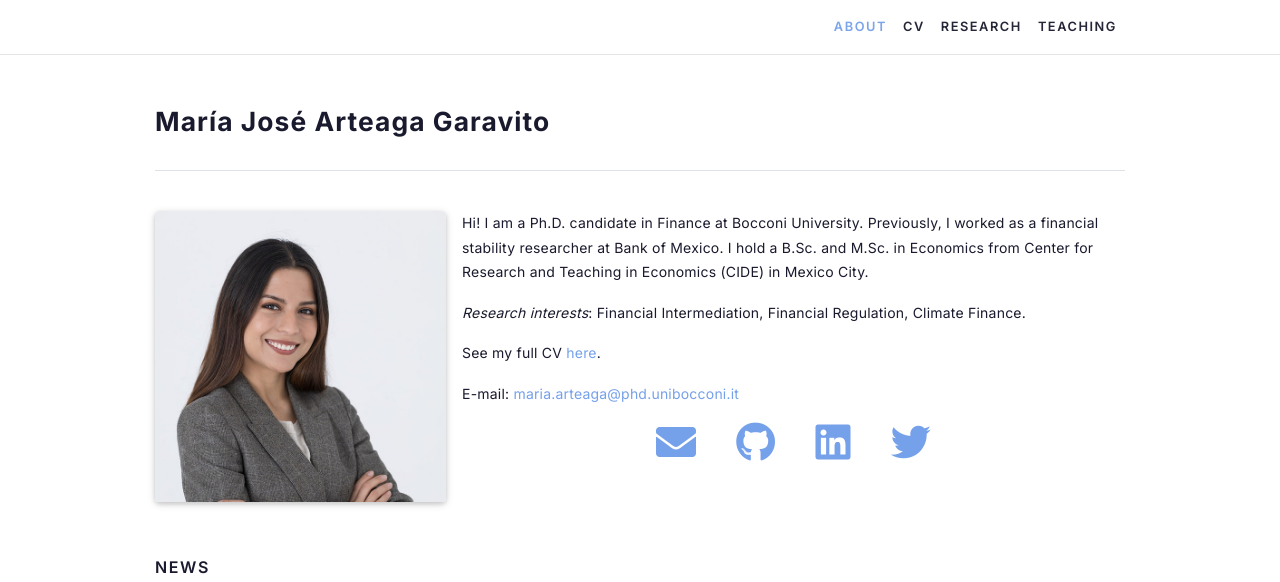
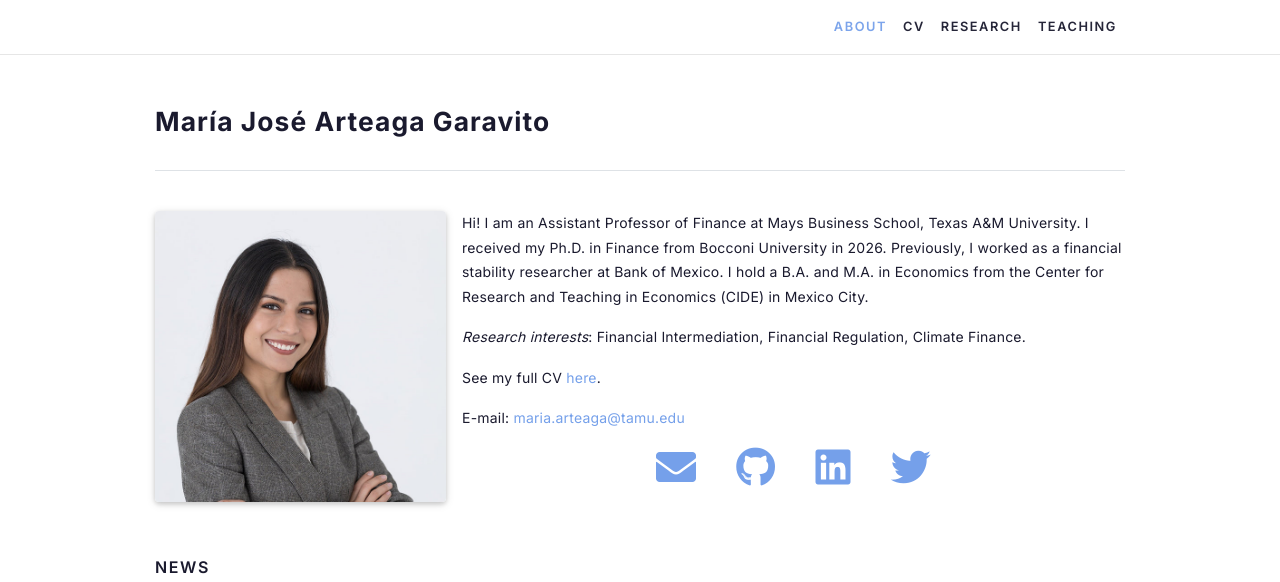
Before and after one commit to majoarteaga/majoarteaga.github.io, a Jekyll site: the page built from _pages/about.md, in a window 1280 px wide, cut to the strip 0-582 px from the top of the page. Built offline with Jekyll 4.4.1, drawn with Linux system fonts in a browser that asks for light colours; full-size pictures stand in for the smaller copies a plugin makes; emoji names are drawn with the system emoji font; comment, search, counter and statistics services are not loaded; a style sheet for code colours, icons or effects is not loaded.

Commit message:
Update about.md

```diff
--- a/_pages/about.md
+++ b/_pages/about.md
@@ -16,13 +16,13 @@ selected_papers: false # includes a list of papers marked as "selected={true}"
 social: true  # includes social icons at the bottom of the page
 ---
 
-Hi! I am a Ph.D. candidate in Finance at Bocconi University. Previously, I worked as a financial stability researcher at Bank of Mexico. I hold a B.Sc. and M.Sc. in Economics from Center for Research and Teaching in Economics (CIDE) in Mexico City.
+Hi! I am an Assistant Professor of Finance at Mays Business School, Texas A&M University. I received my Ph.D. in Finance from Bocconi University in 2026. Previously, I worked as a financial stability researcher at Bank of Mexico. I hold a B.A. and M.A. in Economics from the Center for Research and Teaching in Economics (CIDE) in Mexico City.
 
 *Research interests*: Financial Intermediation, Financial Regulation, Climate Finance.
 
 See my full CV <a href="https://majoarteaga.github.io/assets/pdf/CV_MJAG.pdf">here</a>.
 
-E-mail: <a href="mailto:maria.arteaga@phd.unibocconi.it">maria.arteaga@phd.unibocconi.it</a>
+E-mail: <a href="mailto:maria.arteaga@tamu.edu">maria.arteaga@tamu.edu</a>
 
 <div class="social-icons-medium">
   {% include social.html %}
```
